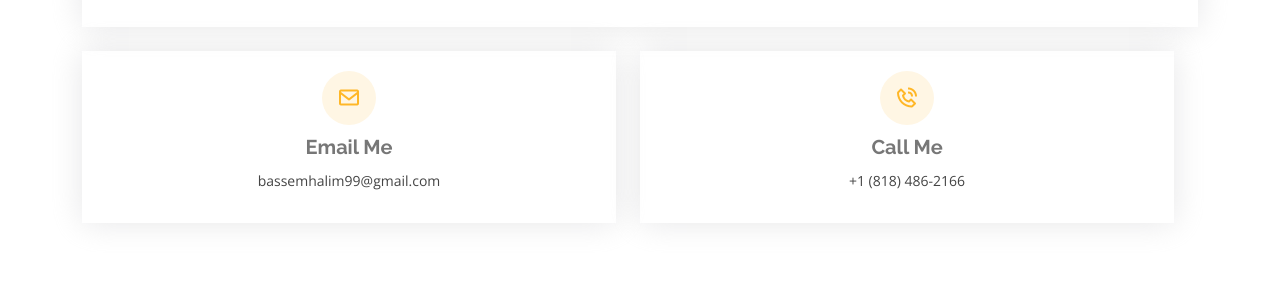
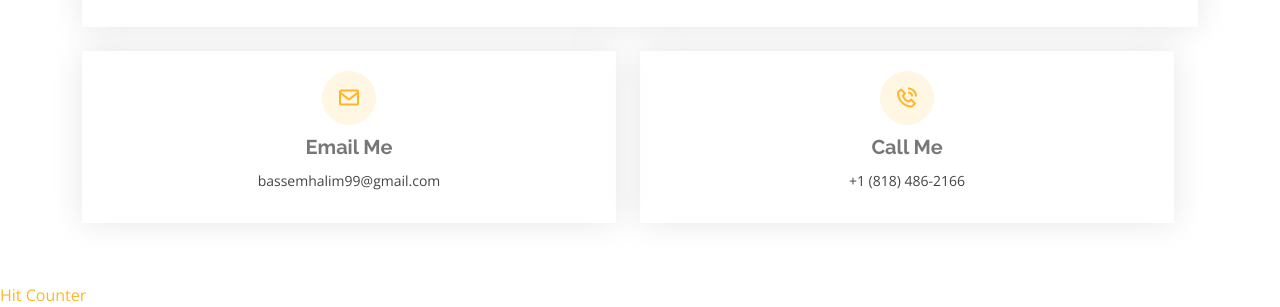
Before and after one commit to BassemHalim/BassemHalim.github.io, a plain HTML site: page index.html in a window 1280 px wide. Shown: the part 7172-7479 px from the top of the page. Before the commit the page ends 7455 px from the top, so only its background shows below. Drawn offline with nearby package versions, Linux system fonts and the light colour scheme.

Commit message:
visitor counter

```diff
--- a/index.html
+++ b/index.html
@@ -232,6 +232,7 @@
         </div>
 
       </div>
+
     </section><!-- End My Resume Section -->
 
 
@@ -423,7 +424,6 @@
           </div>
       </div>
     </section><!-- End Contact Me Section -->
-
   </main><!-- End #main -->
 
   <a href="#" class="back-to-top d-flex align-items-center justify-content-center"><i class="bi bi-arrow-up-short"></i></a>
@@ -440,6 +440,9 @@
   <!-- Template Main JS File -->
   <script src="assets/js/main.js"></script>
 
+<!-- Visitor Counter -->
+<a class="hitCounter" href="https://visitorshitcounter.com/" target="_blank" title="Hit counter" data-name="b824323bf3105116b6c68920139f71b0|5|internal|1|#ffb727|#f5f5f5|small|s-hit">Hit Counter</a><script>document.write("<script type='text/javascript' src='https://visitorshitcounter.com/js/hitCounter.js?v="+Date.now()+"'><\/script>");</script>
+<!-- Badge Code End Here -->
 </body>
 
 </html>
```
